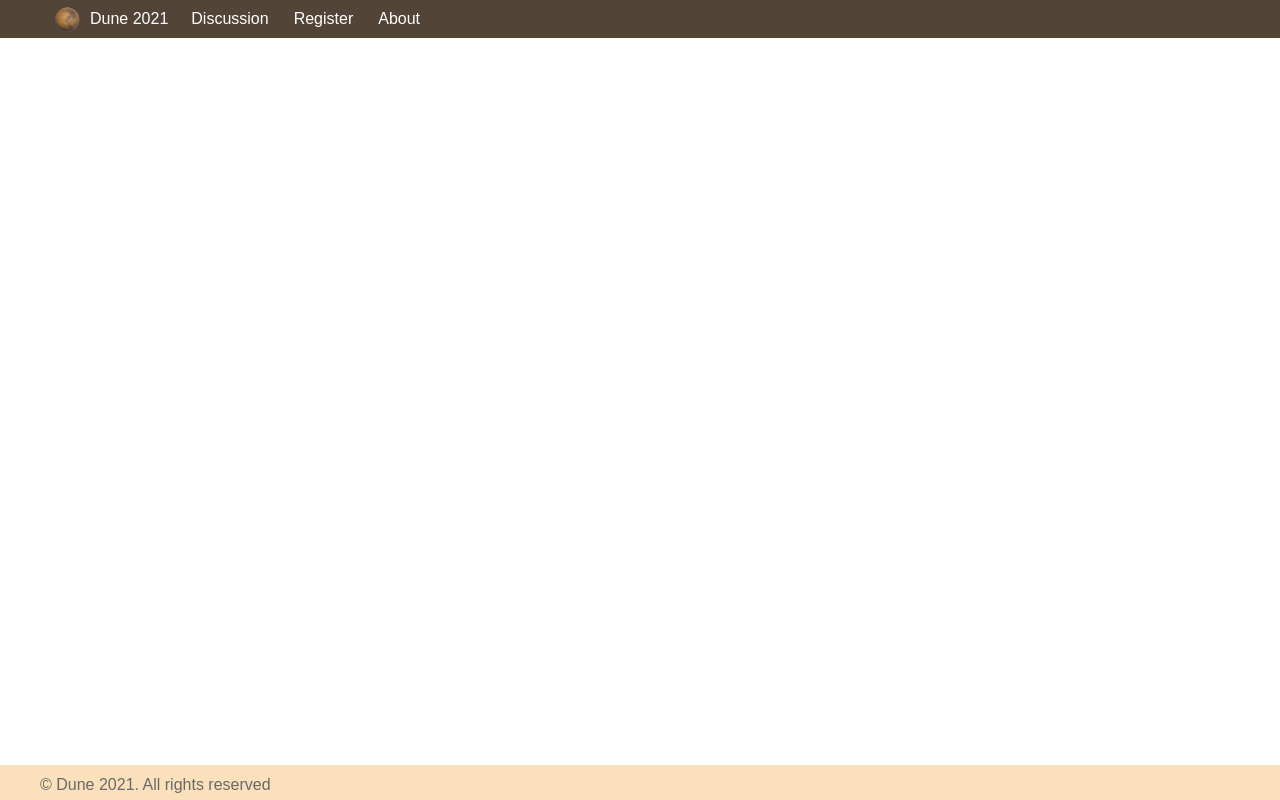
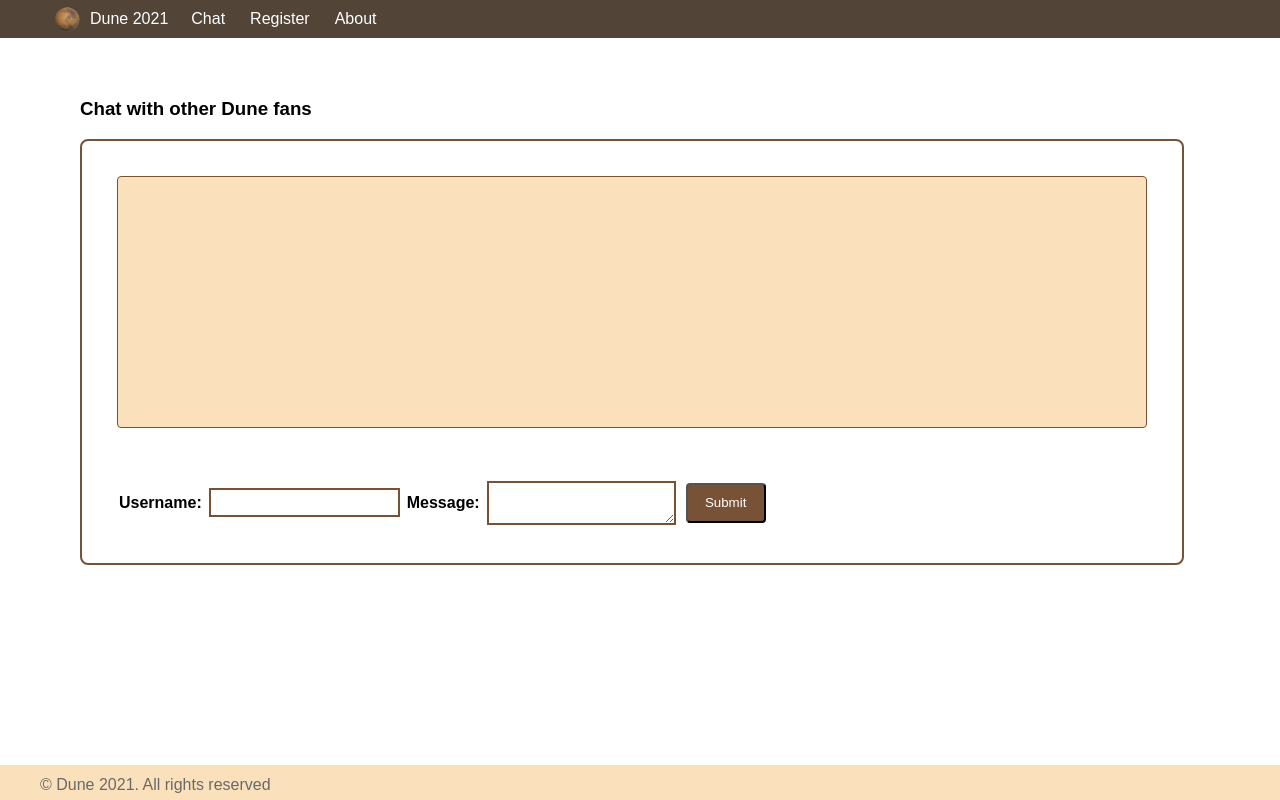
Before and after one commit to LieneLittlebird/Dune2021-static, a React (Create React App) app: page /chat in a window 1280 px wide. Built offline with nearby package versions, Linux system fonts and the light colour scheme.

Commit message:
renamed discussion to chat

```diff
--- a/src/App.jsx
+++ b/src/App.jsx
@@ -2,7 +2,7 @@ import React from "react";
 import { BrowserRouter as Router, Route, Switch } from "react-router-dom";
 import Header from "./Components/Header/Header";
 import Home from "./Components/Home/Home";
-import Discussion from "./Components/Discussion/Discussion";
+import Chat from "./Components/Chat/Chat";
 import Register from "./Components/Register/Register";
 import About from "./Components/About/About";
 import Footer from "./Components/Footer/Footer";
@@ -18,8 +18,8 @@ const App = () => (
           <Route exact path="/">
             <Home />
           </Route>
-          <Route path="/discussion">
-            <Discussion />
+          <Route path="/chat">
+            <Chat />
           </Route>
           <Route path="/register">
             <Register />
--- a/src/Components/Discussion/Discussion.jsx
+++ b/src/Components/Chat/Chat.jsx
@@ -1,5 +1,5 @@
 import React, { useState } from "react";
-import "./discussion.css";
+import "./Chat.css";
 
 const Discussion = () => {
   const [message, setMessage] = useState("");
--- a/src/Components/Header/Header.jsx
+++ b/src/Components/Header/Header.jsx
@@ -16,8 +16,8 @@ const Header = () => (
       </li>
 
       <li>
-        <NavLink className="nav-link" to="/discussion">
-          Discussion
+        <NavLink className="nav-link" to="/chat">
+          Chat
         </NavLink>
       </li>
       <li>
--- a/src/constants.js
+++ /dev/null
@@ -1,2 +0,0 @@
-export const EXPRESS_PORT = 8080;
-export const EXPRESS_API = `http://localhost:${EXPRESS_PORT}`;
```
Also changed, not shown: src/Components/Chat/Chat.css (renamed from src/Components/Discussion/discussion.css).
